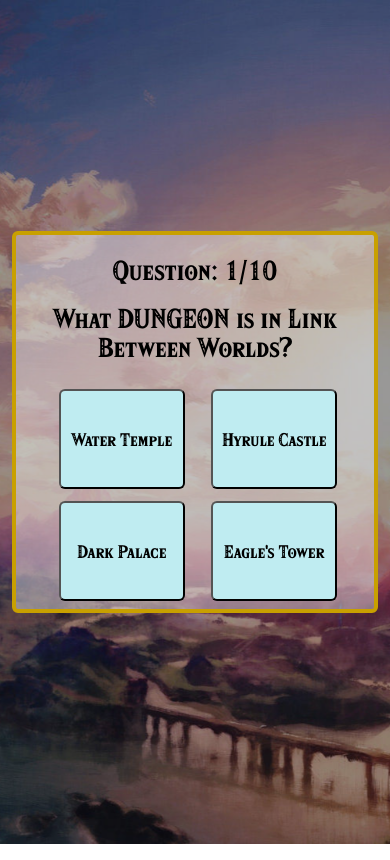
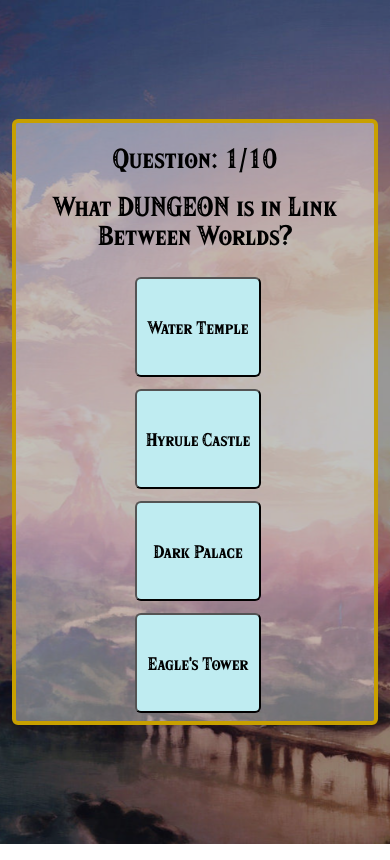
Before and after one commit to c-foarce/online-quiz, a React (Vite) app: page / in a window 390 px wide. Both pictures are taken after a click on the button "Start Quiz". Built offline with nearby package versions, Linux system fonts and the light colour scheme.

Commit message:
button grid adjustments for mobile

```diff
--- a/src/components/QuizPage/QuizPage.module.css
+++ b/src/components/QuizPage/QuizPage.module.css
@@ -5,6 +5,11 @@
   grid-template-columns: repeat(2, 1fr); /* 2 columns */
   gap: 12px; /* space between buttons */
 }
+@media (max-width: 600px) {
+  .answerBox {
+    grid-template-columns: 1fr;
+  }
+}
 .proceedBox {
   padding-top:1rem
 }
```
